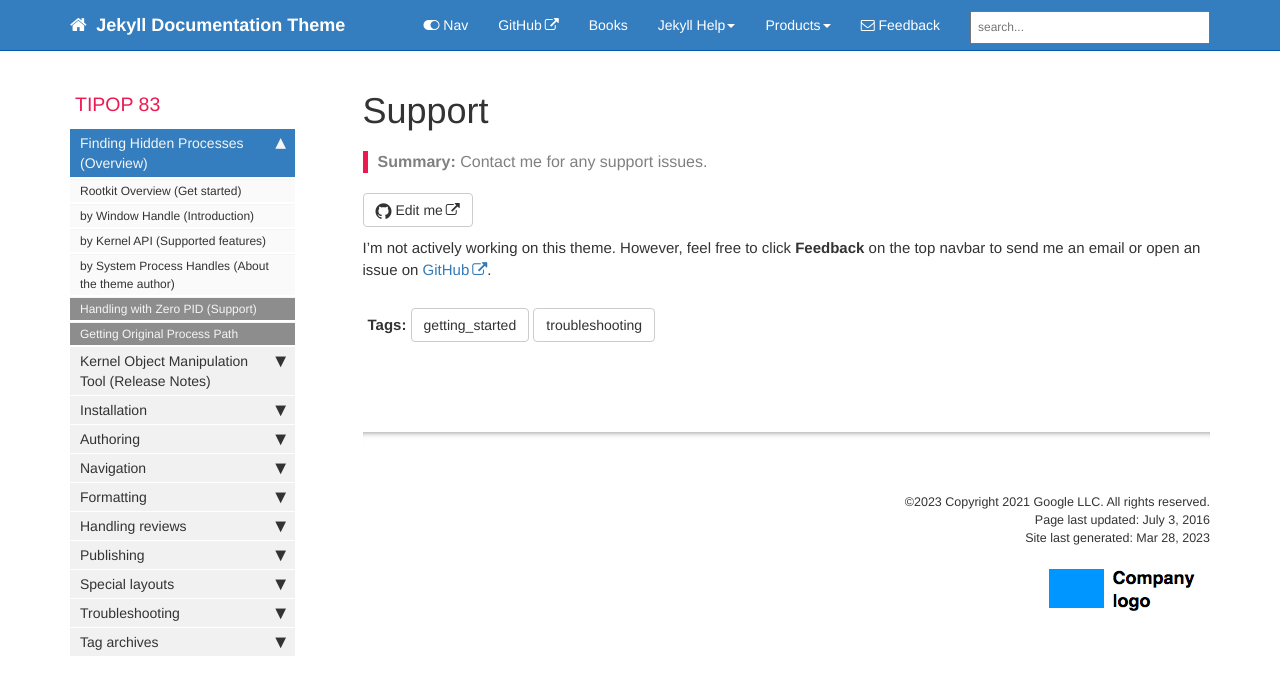
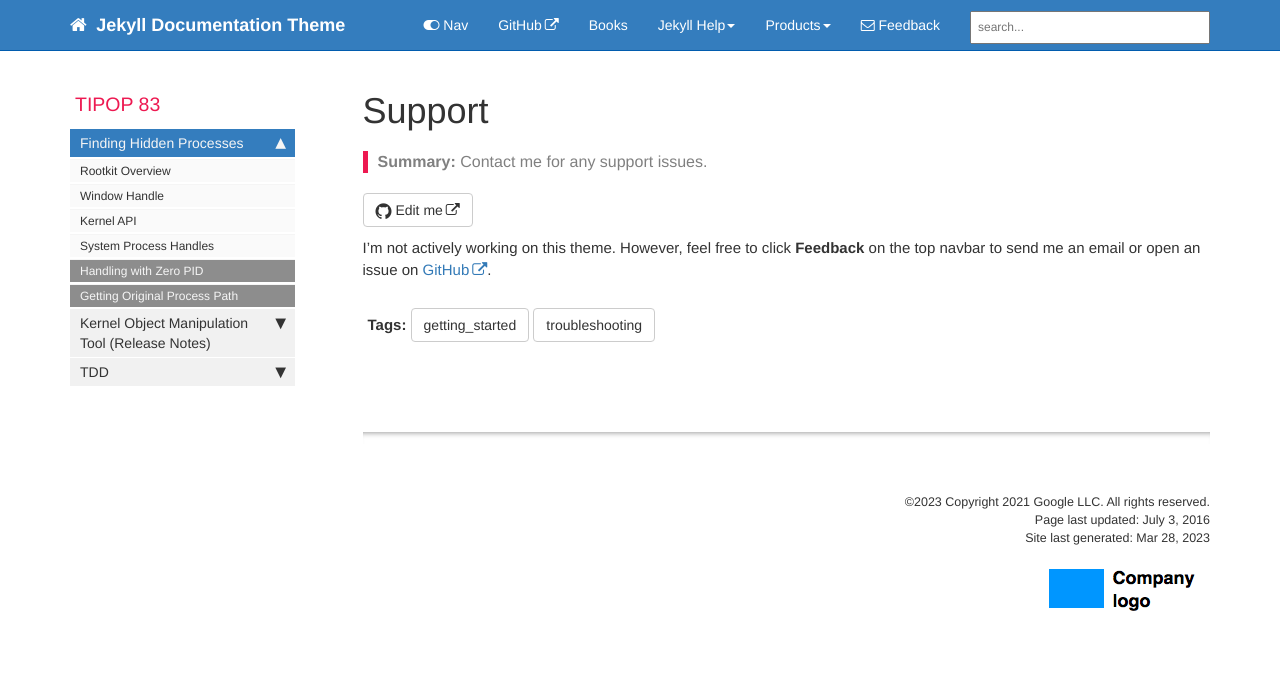
Before and after one commit to tipop/tipop.github.io, a Jekyll site: the page built from pages/mydoc/mydoc_support.md, in a window 1280 px wide. Shown: the top 695 px of the page. Built offline with Jekyll 4.4.1, drawn with Linux system fonts in a browser that asks for light colours; comment, search, counter and statistics services are not loaded; some of the changed lines change nothing that is shown.

Commit message:
sidebar updated

```diff
--- a/_data/sidebars/mydoc_sidebar.yml
+++ b/_data/sidebars/mydoc_sidebar.yml
@@ -19,28 +19,28 @@ entries:
       output: pdf
       type: frontmatter
 
-  - title: Finding Hidden Processes (Overview)
+  - title: Finding Hidden Processes
     output: web, pdf
     folderitems:
 
-    - title: Rootkit Overview (Get started)
+    - title: Rootkit Overview
       url: /index.html
       output: web, pdf
       type: homepage
 
-    - title: by Window Handle (Introduction)
+    - title: Window Handle
       url: /mydoc_introduction.html
       output: web, pdf
 
-    - title: by Kernel API (Supported features)
+    - title: Kernel API
       url: /mydoc_supported_features.html
       output: web, pdf
 
-    - title: by System Process Handles (About the theme author)
+    - title: System Process Handles
       url: /mydoc_about.html
       output: web, pdf
 
-    - title: Handling with Zero PID (Support)
+    - title: Handling with Zero PID
       url: /mydoc_support.html
       output: web, pdf
 
@@ -60,23 +60,7 @@ entries:
       url: /mydoc_release_notes_50.html
       output: web, pdf
 
-  - title: Installation
-    output: web, pdf
-    folderitems:
-
-    - title: About Ruby, Gems, Bundler, etc.
-      url: /mydoc_about_ruby_gems_etc.html
-      output: web, pdf
-
-    - title: Install Jekyll on Mac
-      url: /mydoc_install_jekyll_on_mac.html
-      output: web, pdf
-
-    - title: Install Jekyll on Windows
-      url: /mydoc_install_jekyll_on_windows.html
-      output: web, pdf
-
-  - title: Authoring
+  - title: TDD
     output: web, pdf
 
     folderitems:
@@ -112,190 +96,4 @@ entries:
       url: /mydoc_atom_text_editor.html
       output: web, pdf
 
-  - title: Navigation
-    output: web, pdf
-
-    folderitems:
-    - title: Sidebar navigation
-      url: /mydoc_sidebar_navigation.html
-      output: web, pdf
-
-    - title: YAML tutorial in the context of Jekyll
-      url: /mydoc_yaml_tutorial.html
-      output: web, pdf
-
-    - title: Tags
-      url: /mydoc_tags.html
-      output: web, pdf
-
-    - title: Series
-      url: /mydoc_series.html
-      output: web, pdf
-
-  - title: Formatting
-    output: web, pdf
-
-    folderitems:
-    - title: Tooltips
-      url: /mydoc_adding_tooltips.html
-      output: web, pdf
-
-    - title: Alerts
-      url: /mydoc_alerts.html
-      output: web, pdf
-
-    - title: Icons
-      url: /mydoc_icons.html
-      output: web, pdf
-
-    - title: Images
-      url: /mydoc_images.html
-      output: web, pdf
-
-    - title: Code samples
-      url: /mydoc_code_samples.html
-      output: web, pdf
-
-    - title: Labels
-      url: /mydoc_labels.html
-      output: web, pdf
-
-    - title: Links
-      url: /mydoc_hyperlinks.html
-      output: web, pdf
-
-    - title: Navtabs
-      url: /mydoc_navtabs.html
-      output: web, pdf
-
-    - title: Tables
-      url: /mydoc_tables.html
-      output: web, pdf
-
-    - title: Syntax highlighting
-      url: /mydoc_syntax_highlighting.html
-      output: web, pdf
-
-    - title: Workflow maps
-      url: /mydoc_workflow_maps.html
-      output: web, pdf
-
-  - title: Handling reviews
-    output: web, pdf
-
-    folderitems:
-    - title: Commenting on files
-      url: /mydoc_commenting_on_files.html
-      output: web, pdf
-
-#    - title: Git collaboration
-#      url: /mydoc_git_collaboration
-#      output: web, pdf
-
-  - title: Publishing
-    output: web, pdf
-
-    folderitems:
-    - title: Build arguments
-      url: /mydoc_build_arguments.html
-      output: web, pdf
-
-    - title: Themes
-      url: /mydoc_themes.html
-      output: web, pdf
-
-    - title: Generating PDFs
-      url: /mydoc_generating_pdfs.html
-      output: web, pdf
-
-    - title: Help APIs and UI tooltips
-      url: /mydoc_help_api.html
-      output: web, pdf
-
-    - title: Search configuration
-      url: /mydoc_search_configuration.html
-      output: web, pdf
-
-    - title: iTerm profiles
-      url: /mydoc_iterm_profiles.html
-      output: web, pdf
-
-    - title: Pushing builds to server
-      url: /mydoc_push_build_to_server.html
-      output: web, pdf
-
-    - title: Publishing on Github Pages
-      url: /mydoc_publishing_github_pages.html
-      output: web, pdf
-
-  - title: Special layouts
-    output: web, pdf
-
-    folderitems:
-    - title: Knowledge-base layout
-      url: /mydoc_kb_layout.html
-      output: web, pdf
-
-    - title: Glossary layout
-      url: /mydoc_glossary.html
-      output: web, pdf
-
-    - title: FAQ layout
-      url: /mydoc_faq_layout.html
-      output: web, pdf
-
-    - title: Shuffle layout
-      url: /mydoc_shuffle.html
-      output: web, pdf
-
-  - title: Troubleshooting
-    output: web, pdf
-
-    folderitems:
-
-    - title: Troubleshooting
-      url: /mydoc_troubleshooting.html
-      output: web, pdf
-
-  - title: Tag archives
-    output: web
-    folderitems:
-
-    - title: Tag archives overview
-      url: /mydoc_tag_archives_overview.html
-      output: web
-
-      subfolders:
-      - title: Tag archive pages
-        output: web
-        subfolderitems:
-
-        - title: Formatting pages
-          url: /tag_formatting.html
-          output: web
-
-        - title: Navigation pages
-          url: /tag_navigation.html
-          output: web
-
-        - title: Content types pages
-          url: /tag_content_types.html
-          output: web
-
-        - title: Publishing pages
-          url: /tag_publishing.html
-          output: web
-
-        - title: Special layout pages
-          url: /tag_special_layouts.html
-          output: web
-
-        - title: Collaboration pages
-          url: /tag_collaboration.html
-          output: web
-
-        - title: Troubleshooting pages
-          url: /tag_troubleshooting.html
-          output: web
-
 # Copyright 2021 Google LLC
```
